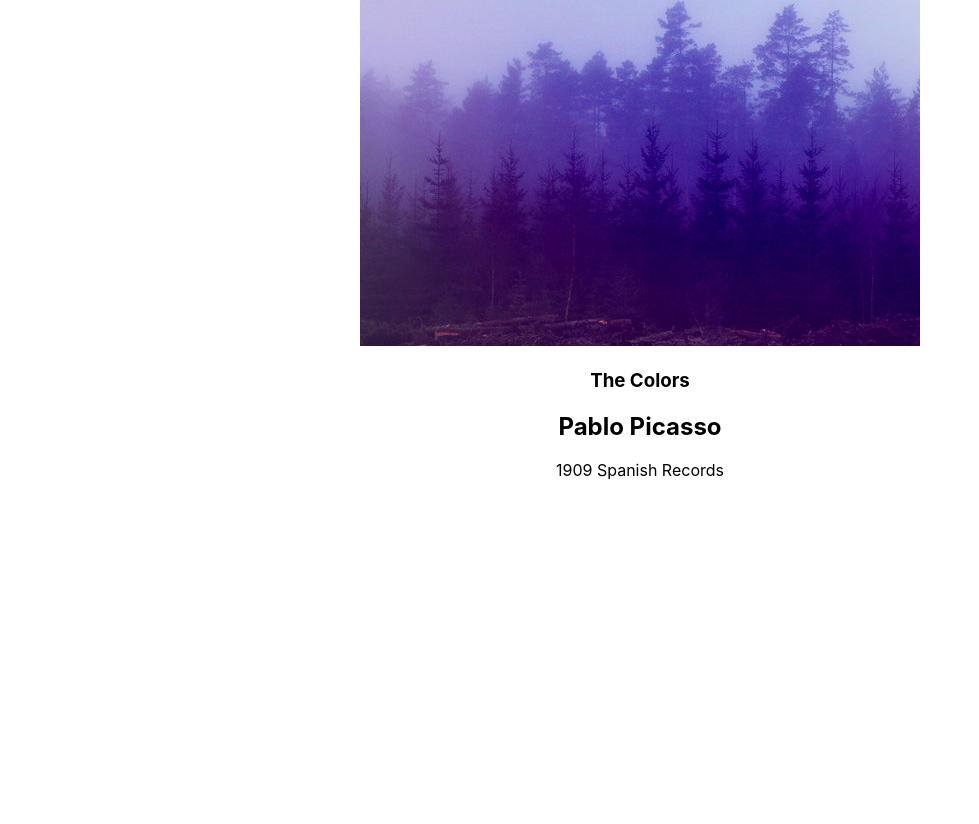
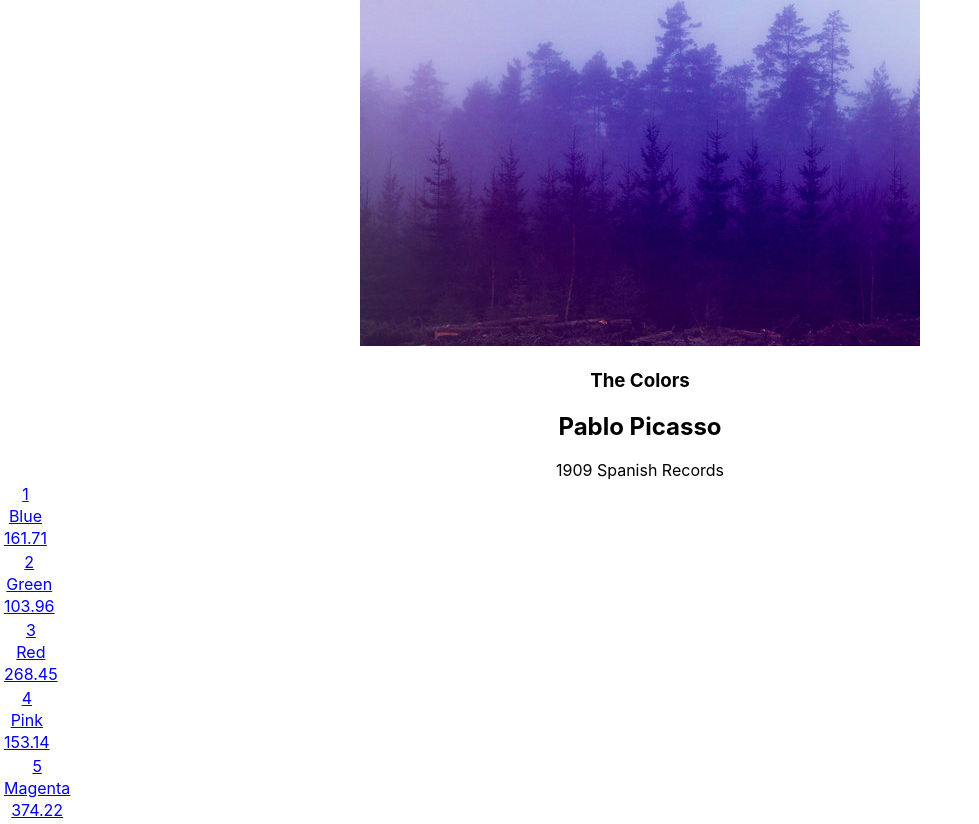
Before and after one commit to AdrienneNKing/bloc-jams-react, a React (Create React App) app: page /album/the-colors in a window 1280 px wide. Shown: the part 296-1120 px from the top of the page, without its empty margins (0-979 px from the left). Before the commit the page ends 800 px from the top, so only its background shows below. Built offline with nearby package versions, Linux system fonts and the light colour scheme.

Commit message:
Bloc Jams React Components: Album Assignment

```diff
--- a/src/components/Album.js
+++ b/src/components/Album.js
@@ -1,4 +1,5 @@
 import React, { Component } from 'react';
+import { Link } from 'react-router-dom';
 import albumData from './../data/albums';
 
 
@@ -33,7 +34,18 @@ class Album extends Component {
             <col id="song-title-column" />
             <col id="song-duration-column" />
           </colgroup>
-          <tbody>
+          <tbody id="songs-table-body">
+              {
+              this.state.album.songs.map( (songs, index) =>
+                <Link to={`songs/${songs.index}`} key={index}>
+                <div id="songs-table-div">
+                  <tr>{index + 1}</tr>
+                  <tr>{songs.title}</tr>
+                  <tr>{songs.duration}</tr>
+                </div>
+                </Link>
+                  )
+                  }
           </tbody>
         </table>
       </section>
```
